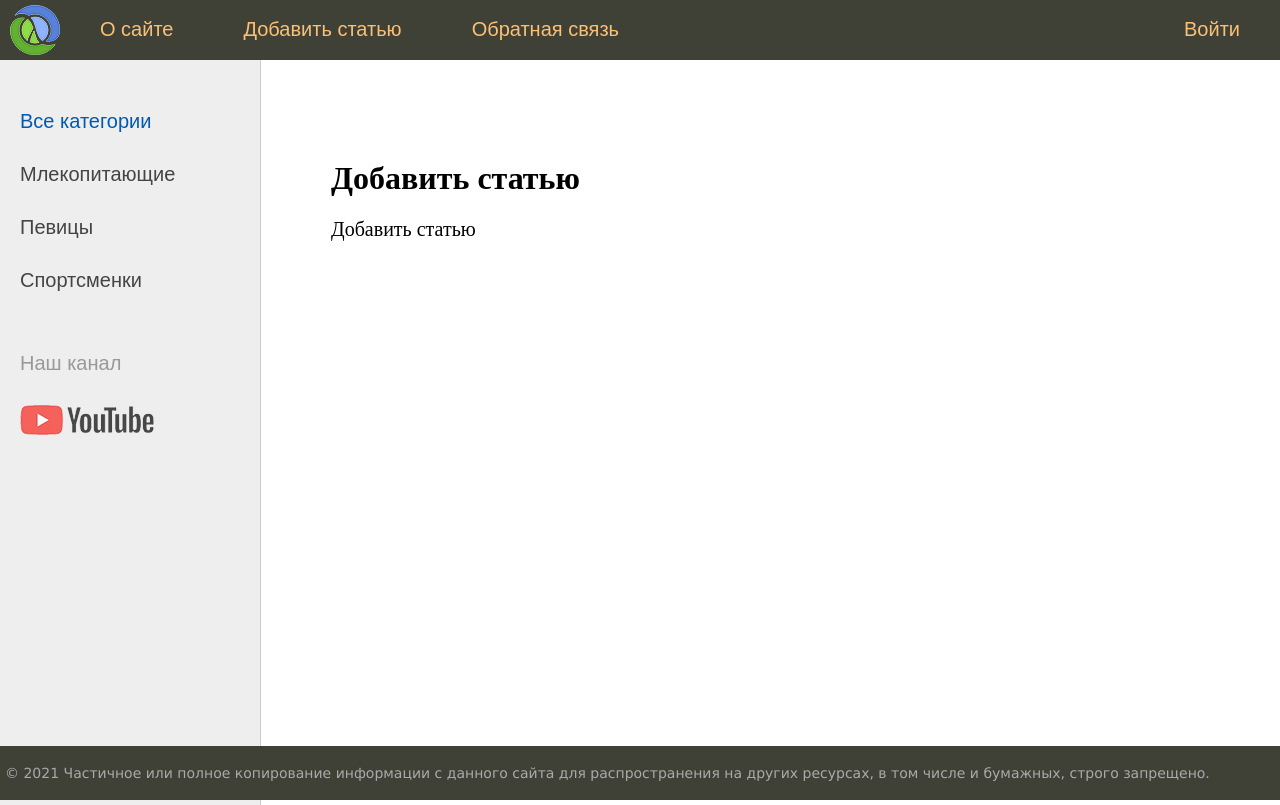
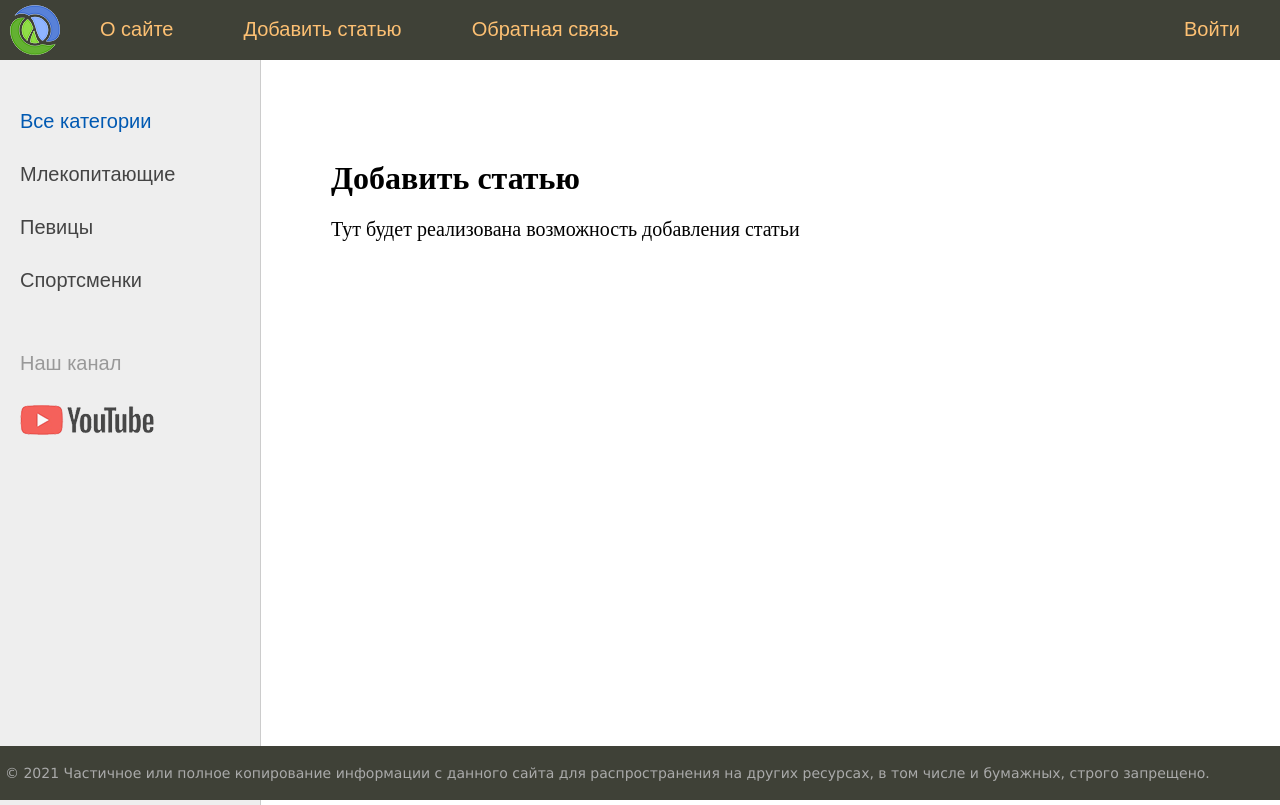
Before and after one commit to IvanPrigulnov/DjangoStudy, a Django app: page /addpage/ in a window 1280 px wide. Shown: the top 805 px of the page. Run offline with Django 4.2, Linux system fonts and the light colour scheme.

Commit message:
изучение функционала Django

```diff
--- a/exoticanimals/animals/templates/animals/add_page.html
+++ b/exoticanimals/animals/templates/animals/add_page.html
@@ -2,5 +2,5 @@
 
 {% block content %}
 <h1>{{title}}</h1>
-<p>Добавить статью
+<p>Тут будет реализована возможность добавления статьи
 {% endblock %}
--- a/exoticanimals/animals/templates/animals/contact.html
+++ b/exoticanimals/animals/templates/animals/contact.html
@@ -2,5 +2,5 @@
 
 {% block content %}
 <h1>{{title}}</h1>
-<p>Контакты
+<p>Тут будут контакты для обратной связи
 {% endblock %}
--- a/exoticanimals/animals/templates/animals/login.html
+++ b/exoticanimals/animals/templates/animals/login.html
@@ -2,5 +2,5 @@
 
 {% block content %}
 <h1>{{title}}</h1>
-<p>Авторизация
+<p>Тут можно будет авторизоваться
 {% endblock %}
--- a/exoticanimals/animals/views.py
+++ b/exoticanimals/animals/views.py
@@ -9,7 +9,7 @@ def hello(request):
 
 
 menu = [{'title': 'О сайте', 'url_name': 'about'},
-        {'title': 'Добавить статью', 'url_name': 'add_page'},
+        {'title': 'Добавить статью', 'url_name': 'addpage'},
         {'title': 'Обратная связь', 'url_name': 'contact'},
         {'title': 'Войти', 'url_name': 'login'}
         ]
```
